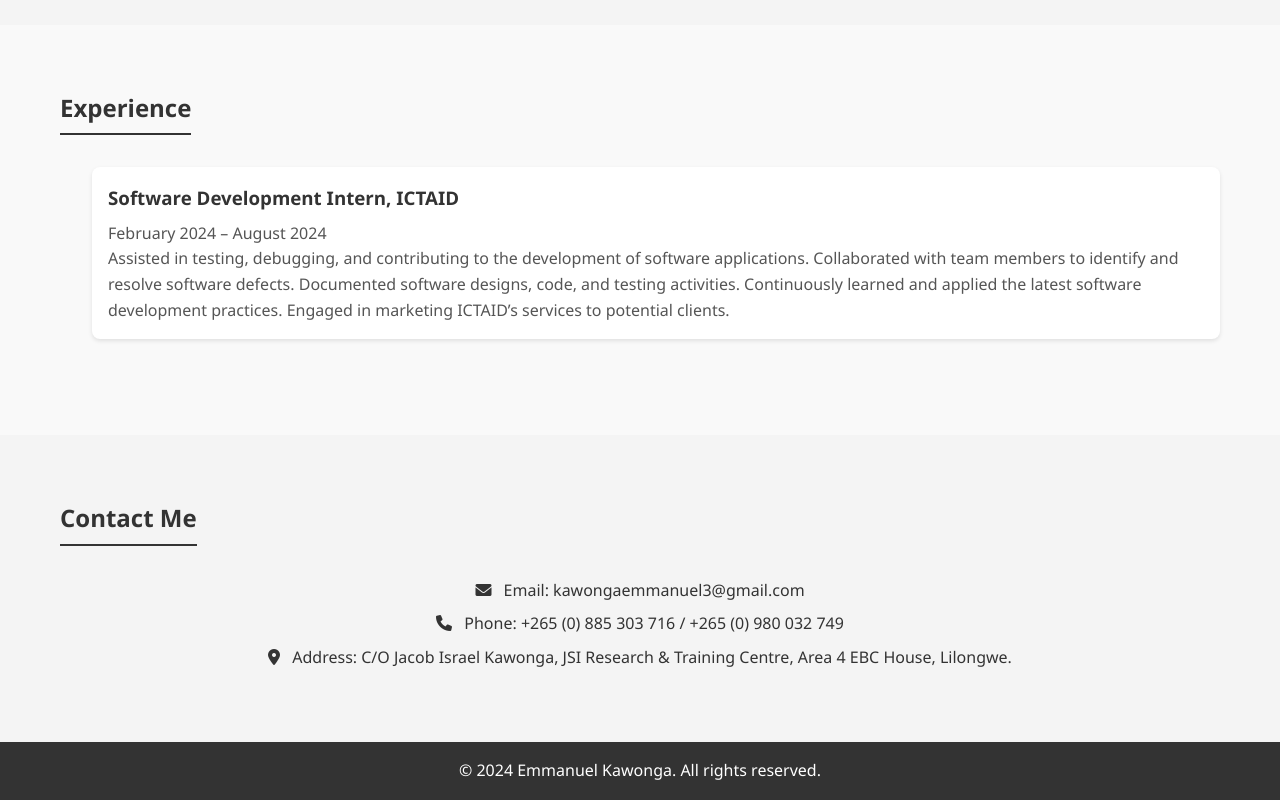
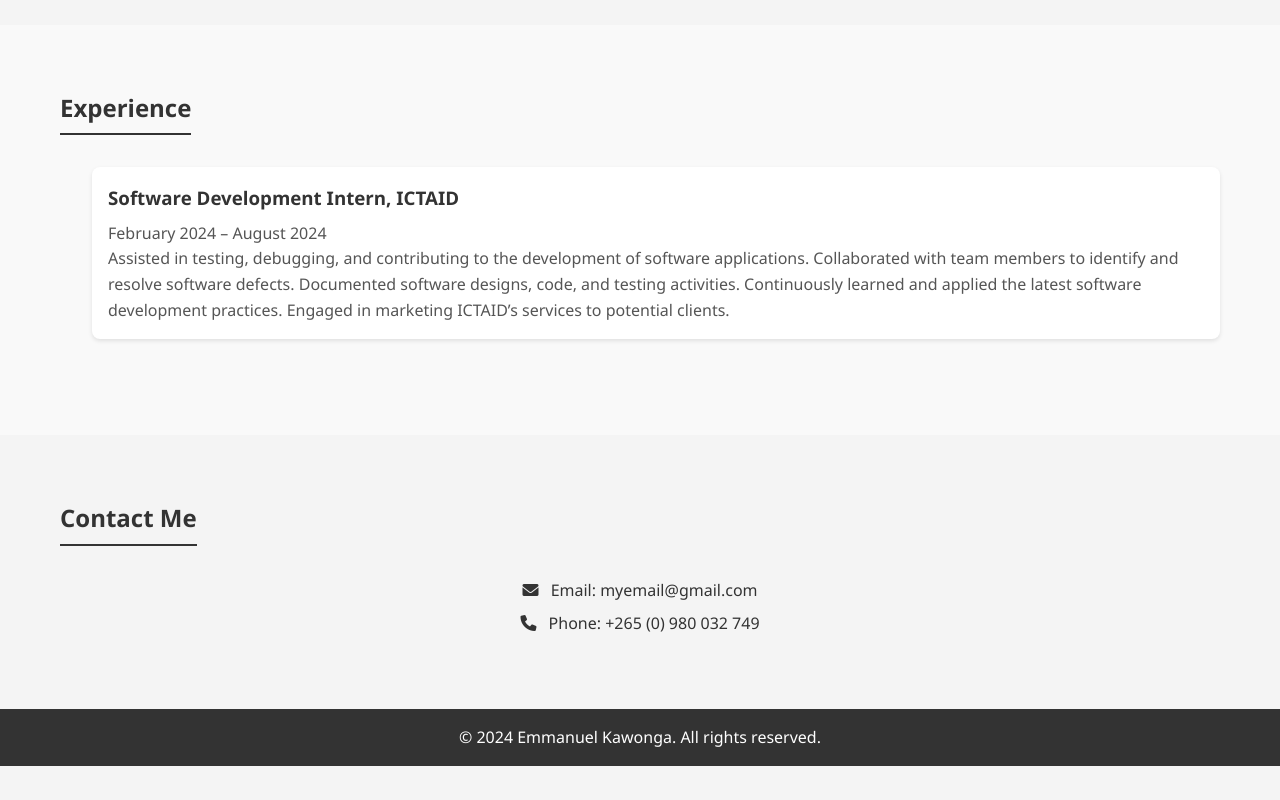
Before and after one commit to ManzyGuy/portfolio, a plain HTML site: page index.html in a window 1280 px wide. Shown: the part 3077-3877 px from the top of the page. After the commit the page ends 3843 px from the top, so only its background shows below. Drawn offline with nearby package versions, Linux system fonts and the light colour scheme.

Commit message:
Update index.html

```diff
--- a/index.html
+++ b/index.html
@@ -66,9 +66,8 @@
         <div class="container">
             <h2>Contact Me</h2>
             <div class="contact-info">
-                <p><i class="fas fa-envelope"></i> Email: kawongaemmanuel3@gmail.com</p>
-                <p><i class="fas fa-phone"></i> Phone: +265 (0) 885 303 716 / +265 (0) 980 032 749</p>
-                <p><i class="fas fa-map-marker-alt"></i> Address: C/O Jacob Israel Kawonga, JSI Research & Training Centre, Area 4 EBC House, Lilongwe.</p>
+                <p><i class="fas fa-envelope"></i> Email: myemail@gmail.com</p>
+                <p><i class="fas fa-phone"></i> Phone: +265 (0) 980 032 749</p>
             </div>
         </div>
     </section>
```
